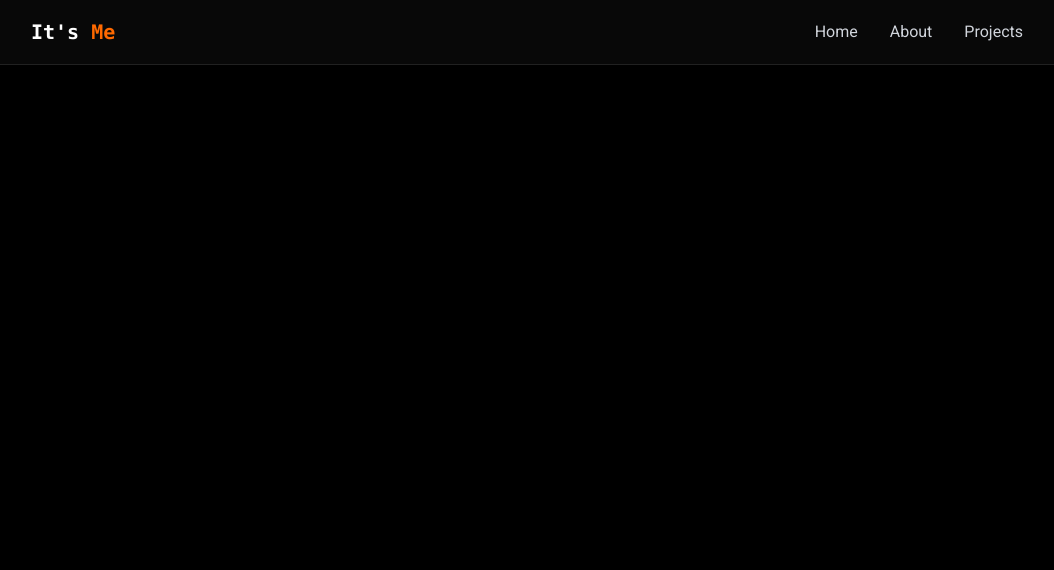
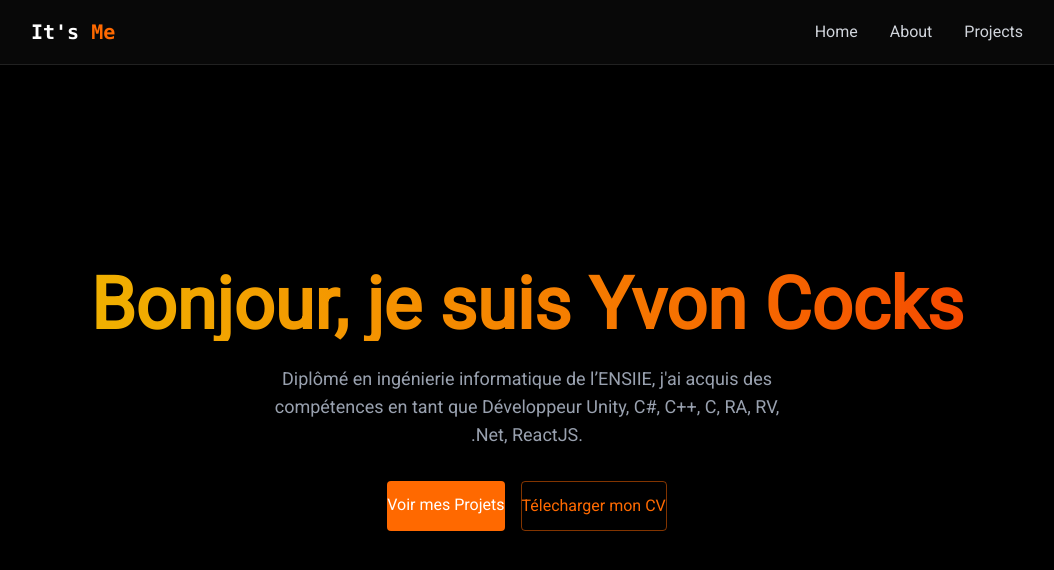
Before and after one commit to UsherMay/Portfolio, a React (Vite) app: page / in a window 1280 px wide. Shown: the top 570 px of the page, without its empty margins (113-1167 px from the left). Built offline with nearby package versions, Linux system fonts and the light colour scheme.

Commit message:
home page

```diff
--- a/src/App.jsx
+++ b/src/App.jsx
@@ -4,6 +4,8 @@
 import LoadingScreen from './components/LoadingScreen'
 import NavBar from './components/NavBar'
 import MobileMenu from './components/MobileMenu'
+import Home from './components/sections/Home'
+// import About from './components/sections/About'
 
 function App() {
   const [isLoaded, setIsLoaded] = useState(false);
@@ -14,8 +16,10 @@
       {!isLoaded && <LoadingScreen onComplete={()=> setIsLoaded(true)} /> }
       <div className={`min-h-screen transition-opacity duration-700 ${isLoaded ? "opacity-100" : "opacity-0"} bg-black text-gray-100`}>
 
-      <NavBar isMenuOpen={isMenuOpen} setIsMenuOpen={setIsMenuOpen} />
-      <MobileMenu isMenuOpen={isMenuOpen} setIsMenuOpen={setIsMenuOpen} />
+        <NavBar isMenuOpen={isMenuOpen} setIsMenuOpen={setIsMenuOpen} />
+        <MobileMenu isMenuOpen={isMenuOpen} setIsMenuOpen={setIsMenuOpen} />
+        <Home/>
+        {/* <About/> */}
       </div>
     </>
   )
--- a/src/components/sections/Home.jsx
+++ b/src/components/sections/Home.jsx
@@ -0,0 +1,44 @@
+function Home(){
+    return(
+        <section
+            id="home"
+            className="min-h-screen flex items-center justify-center relative"
+        >
+            <div className="text-center z-10 px-4">
+                <h1 className="text-5xl md:text-7xl font-bold mb-6 bg-gradient-to-r from-yellow-500 to-orange-600 bg-clip-text text-transparent leading-right">
+                    Bonjour, je suis Yvon Cocks
+                </h1>
+
+                <p className="text-gray-400 text-lg mb-8 max-w-lg mx-auto">
+                Diplômé en ingénierie informatique de l’ENSIIE,
+                j'ai acquis des compétences en tant que Développeur Unity, C#, C++, C, RA, RV, .Net, ReactJS.
+                </p>
+
+                <div className="flex justify-center space-x-4">
+                <a
+                    href="#projects"
+                    className="bg-orange-500 text-white py-3 -px-6 rounded
+                        font-medium transition relative overflow-hidden
+                        hover:-translate-y-0.5
+                        hover:shadow-[0_0_15px_rgba(239, 185, 48,0.4)]"
+                >
+                    Voir mes Projets
+                </a>
+                <a
+                    // href="#projects"
+                    className="border border-orange-500/50 text-orange-500 py-3 -px-6 rounded font-medium transition-all duration-200
+                        hover:-translate-y-0.5
+                        hover:shadow-[0_0_15px_rgba(239, 185, 48, 0.2)]
+                        hover:bg-orange-500/10"
+                >
+                    Télecharger mon CV
+                </a>
+            </div>
+            </div>
+
+
+        </section>
+    );
+}
+
+export default Home;
```
